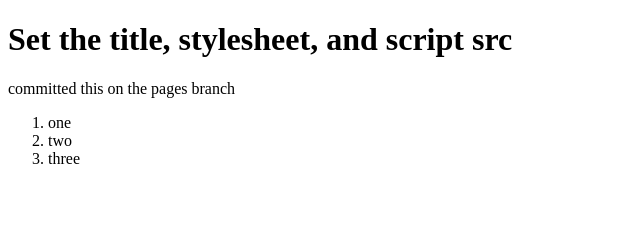
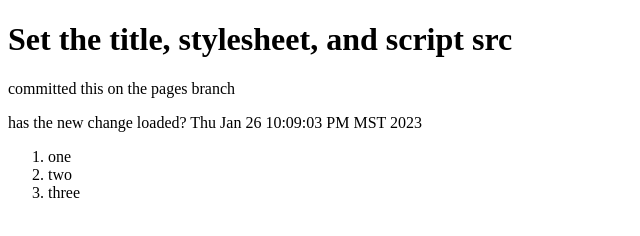
Before and after one commit to changjones1/testing, a plain HTML site: page index.html in a window 1280 px wide. Shown: the whole page, without its empty margins (0-640 px from the left). Drawn offline with Linux system fonts and the light colour scheme.

Commit message:
added time to index.html to see when it loads to github pages

```diff
--- a/index.html
+++ b/index.html
@@ -18,6 +18,7 @@
 	<body>
 	<h1>Set the title, stylesheet, and script src</h1>
 	<p>committed this on the pages branch</p>
+	<p>has the new change loaded? Thu Jan 26 10:09:03 PM MST 2023</p>
 	<ol>
 		<li>one</li>
 		<li>two</li>
```
